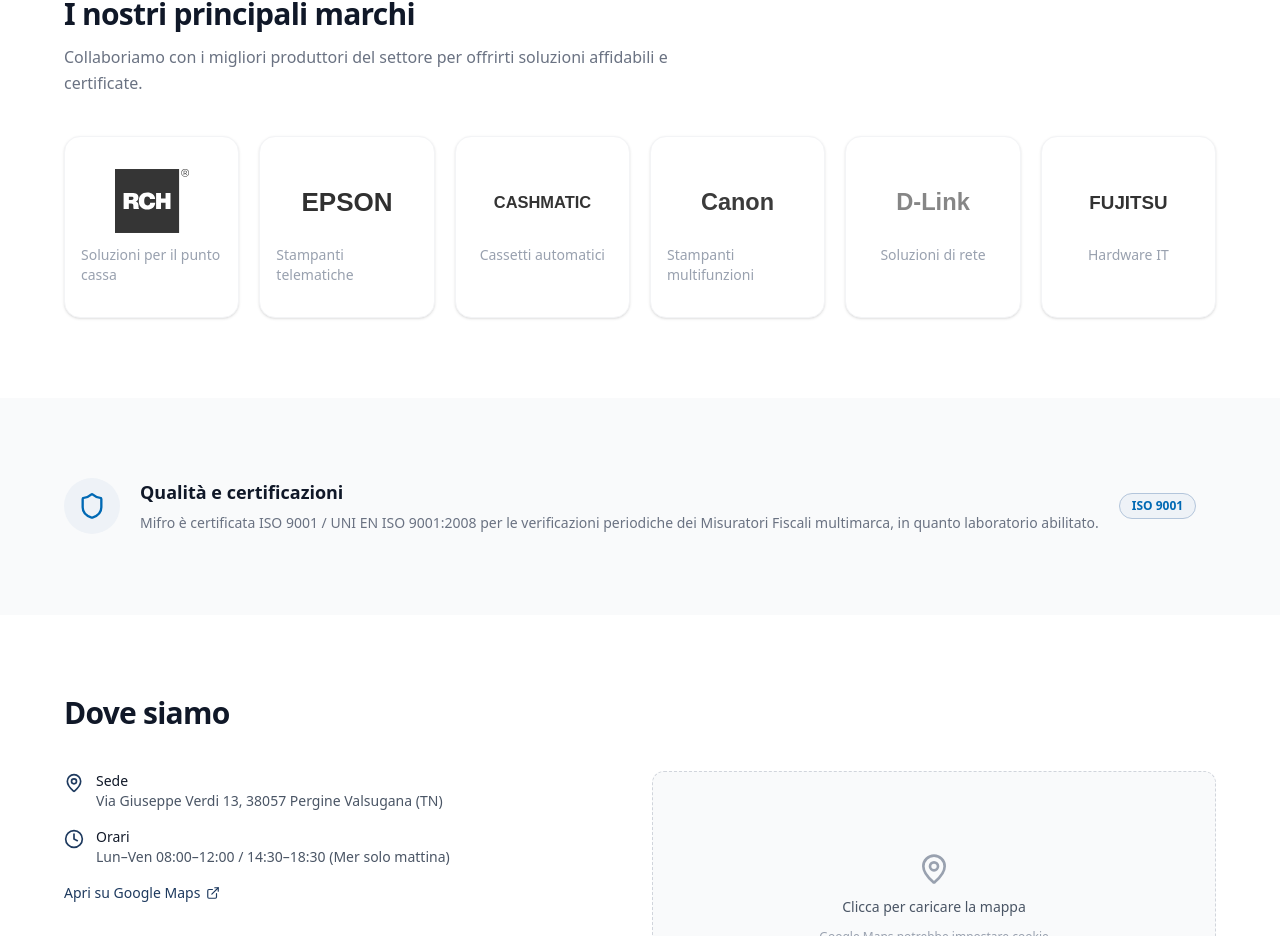
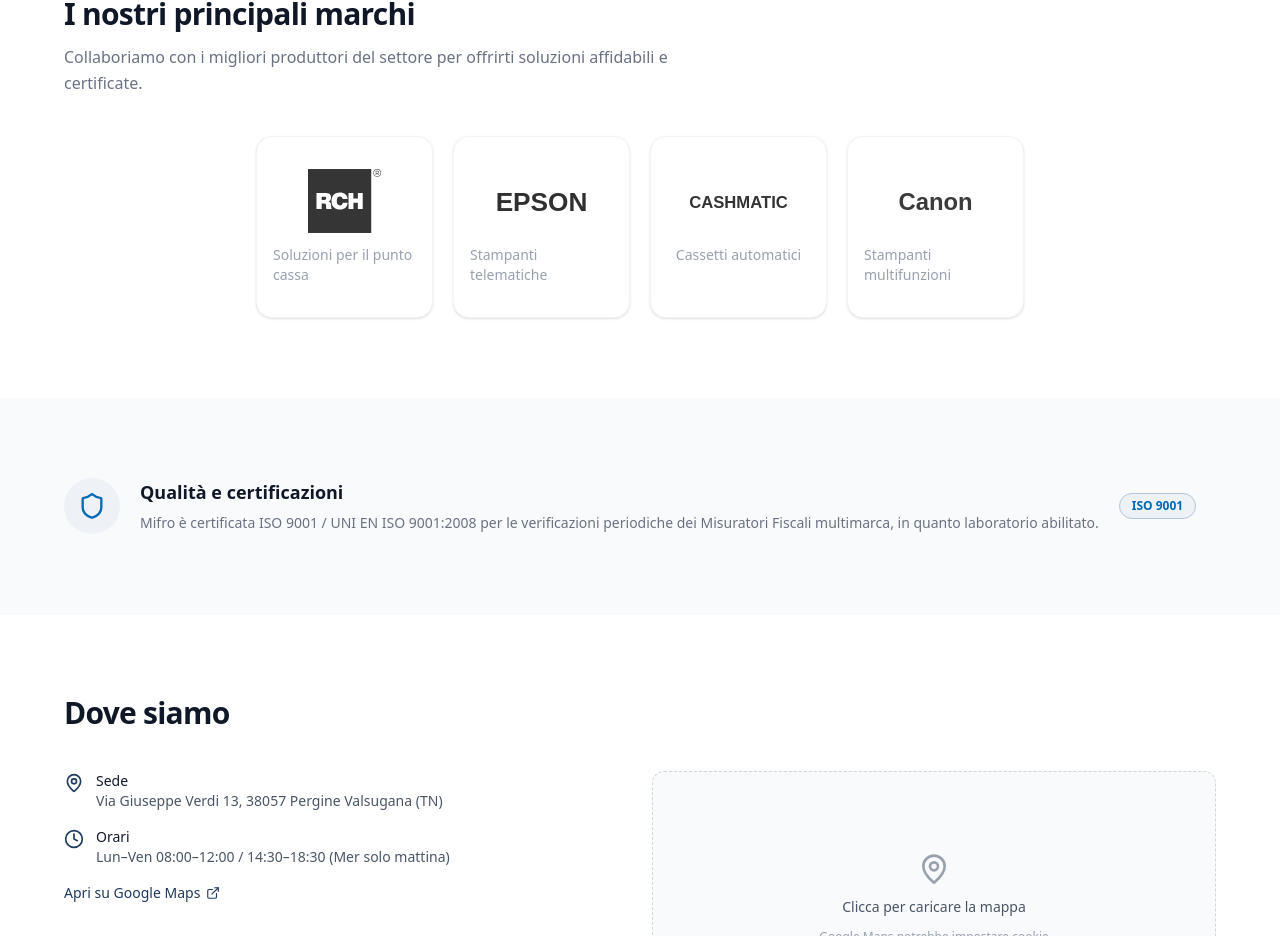
Before and after one commit to DavideMichelon10/mifro, a Next.js app: page / in a window 1280 px wide. Shown: the part 2510-3446 px from the top of the page. Built offline with nearby package versions, Linux system fonts and the light colour scheme.

Commit message:
Rimozione loghi

```diff
--- a/src/components/BrandMarquee.tsx
+++ b/src/components/BrandMarquee.tsx
@@ -8,7 +8,7 @@ type Brand = {
 
 export default function BrandMarquee({ brands }: { brands: readonly Brand[] }) {
   return (
-    <div className="grid grid-cols-2 gap-5 sm:grid-cols-3 lg:grid-cols-6">
+    <div className="mx-auto grid max-w-3xl grid-cols-2 gap-5 sm:grid-cols-4">
       {brands.map((brand) => (
         <div
           key={brand.name}
--- a/src/content/site.ts
+++ b/src/content/site.ts
@@ -131,8 +131,6 @@ export const siteConfig = {
     { name: "Epson", description: "Stampanti telematiche", logo: "/images/brands/epson.svg" },
     { name: "Cashmatic", description: "Cassetti automatici", logo: "/images/brands/cashmatic.svg" },
     { name: "Canon", description: "Stampanti multifunzioni", logo: "/images/brands/canon.svg" },
-    { name: "D-Link", description: "Soluzioni di rete", logo: "/images/brands/dlink.svg" },
-    { name: "Fujitsu", description: "Hardware IT", logo: "/images/brands/fujitsu.svg" },
   ],
 
   /* ── Certificazioni ─────────────────────────────────── */
```
